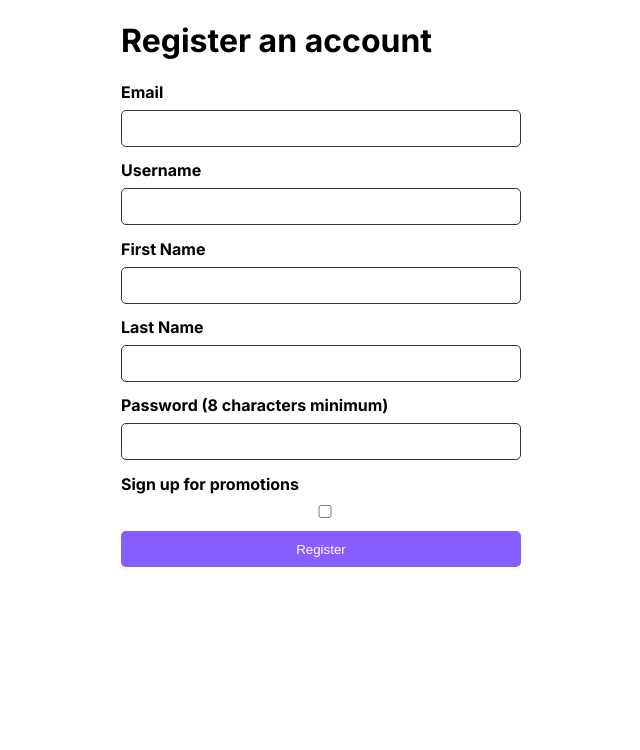
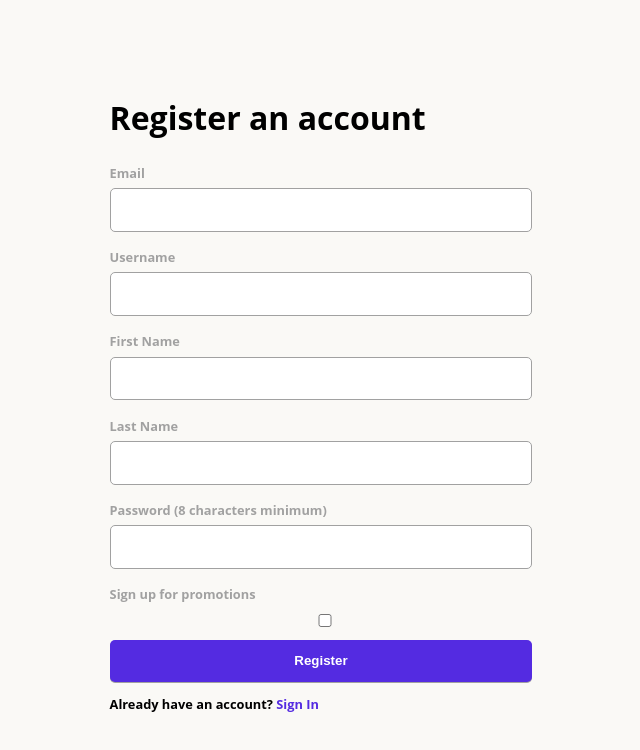
Before and after one commit to BenAllington95/register-account-react-js, a React (Create React App) app in the folder my-app/: page / in a window 1280 px wide. Shown: the top 750 px of the page, without its empty margins (319-959 px from the left). Built offline with nearby package versions, Linux system fonts and the light colour scheme.

Commit message:
Added SCSS

```diff
--- a/my-app/src/Register.js
+++ b/my-app/src/Register.js
@@ -97,11 +97,14 @@ export default function Register(props) {
                     Register
                 </button>
             </form>
+
+            <p className="bold">Already have an account? <span className="cursor accent-text">Sign In</span></p>
+
         </div>
         )
 
         return (
-            <div>
+            <div className="register">
                 {!registered ?
                     registerHtml :
                     <RegisterConfirmed
--- a/my-app/src/index.css
+++ b/my-app/src/index.css
@@ -1,50 +1,70 @@
+* {
+  box-sizing: border-box;
+}
+
 body {
   margin: 0;
   padding: 0;
-  font-family: 'Inter', sans-serif;
+  font-family: "Open Sans", sans-serif;
+  background: #FAF9F6;
 }
 
 .App {
-   margin: 0 auto;
-   width: 90%;
-   max-width: 400px;
+  margin: 0 auto;
+  height: 100vh;
+  padding: 1em;
+  color: #000;
+  display: grid;
+  place-content: center;
 }
-
-input {
+.App p {
+  font-size: 0.8rem;
+}
+.App .accent-text {
+  color: #542be1;
+}
+.App .cursor {
+  cursor: pointer;
+}
+.App .bold {
+  font-weight: bold;
+}
+.App button {
+  cursor: pointer;
+}
+.App form label {
+  font-weight: bold;
+  display: inline-block;
+  margin-bottom: 0.5em;
+  color: #a1a1a1;
+  font-size: 0.8rem;
+}
+.App form input {
   margin-bottom: 1em;
   width: 100%;
   box-sizing: border-box;
-  padding: 0.75em;
   border-radius: 5px;
-  border: 1px solid #353535;;
+  border: 1px solid #a1a1a1;
+  letter-spacing: 0.2px;
 }
-
-input:active,
-input:focus {
-  background: #DCD0FF;
+.App form input:active,
+.App form input:focus {
+  background: #e5dcff;
+  border: 1px solid #542be1;
 }
-
-.submit-btn {
+.App form input,
+.App form .submit-btn {
+  padding: 1em;
+  border-radius: 5px;
+}
+.App form .submit-btn {
   width: 100%;
-  padding: 0.8em;
-  background: #865DFF;
+  background: #542be1;
   border: none;
+  font-weight: bold;
+  box-shadow: 0px 1px 0px #a1a1a1;
   color: #fff;
-  border-radius: 5px;
-  cursor: pointer;
 }
-
-.submit-btn:hover {
-  filter: brightness(105%)
-}
-
-label {
-  font-weight: bold;
-  display: inline-block;
-  margin-bottom: 0.5em;
-}
-
-.bold {
-  font-weight: bold;
-  cursor: pointer;
-}
+.App form .submit-btn:hover {
+  background: #32CD30;
+}/*# sourceMappingURL=index.css.map */
--- /dev/null
+++ b/my-app/src/index.scss
@@ -0,0 +1,104 @@
+$background : #FAF9F6;
+$buttonFontColor : #fff;
+$primaryColor : #000;
+$secondaryColor : #a1a1a1;
+$thirdColor : #542be1;
+
+
+@mixin centerItem() {
+    display: grid;
+    place-content: center;
+}
+
+* {
+    box-sizing: border-box;
+}
+
+body {
+    margin: 0;
+    padding: 0;
+    font-family: 'Open Sans', sans-serif;
+    background: $background;
+}
+
+.App {
+    margin: 0 auto;
+    height: 100vh;
+    padding: 1em;
+    color: $primaryColor;
+    @include centerItem();
+
+    p {
+        font-size: .8rem;
+    }
+
+    .accent-text {
+        color: $thirdColor;
+    }
+
+    .cursor {
+        cursor: pointer;
+    }
+
+    .bold {
+        font-weight: bold;
+    }
+
+    button {
+        cursor: pointer;
+    }
+
+    form {
+
+        label {
+            font-weight: bold;
+            display: inline-block;
+            margin-bottom: 0.5em;
+            color: $secondaryColor;
+            font-size: 0.8rem;
+        }
+
+        input {
+            margin-bottom: 1em;
+            width: 100%;
+            box-sizing: border-box;
+            border-radius: 5px;
+            border: 1px solid $secondaryColor;
+            letter-spacing: 0.2px;
+        }
+
+        input:active,
+        input:focus {
+            background: #e5dcff;
+            border: 1px solid $thirdColor;
+        }
+
+        input,
+        .submit-btn {
+            padding: 1em;
+            border-radius: 5px;
+        }
+
+        .submit-btn {
+            width: 100%;
+            background: $thirdColor;
+            border: none;
+            font-weight: bold;
+            box-shadow: 0px 1px 0px $secondaryColor;
+            color: #fff;;
+        }
+
+        .submit-btn:hover {
+            background: #32CD30;
+        }
+
+
+    }
+
+
+
+
+
+
+
+}
```
Also changed, not shown: 1 other file (tests, documents, lock files or other folders).
